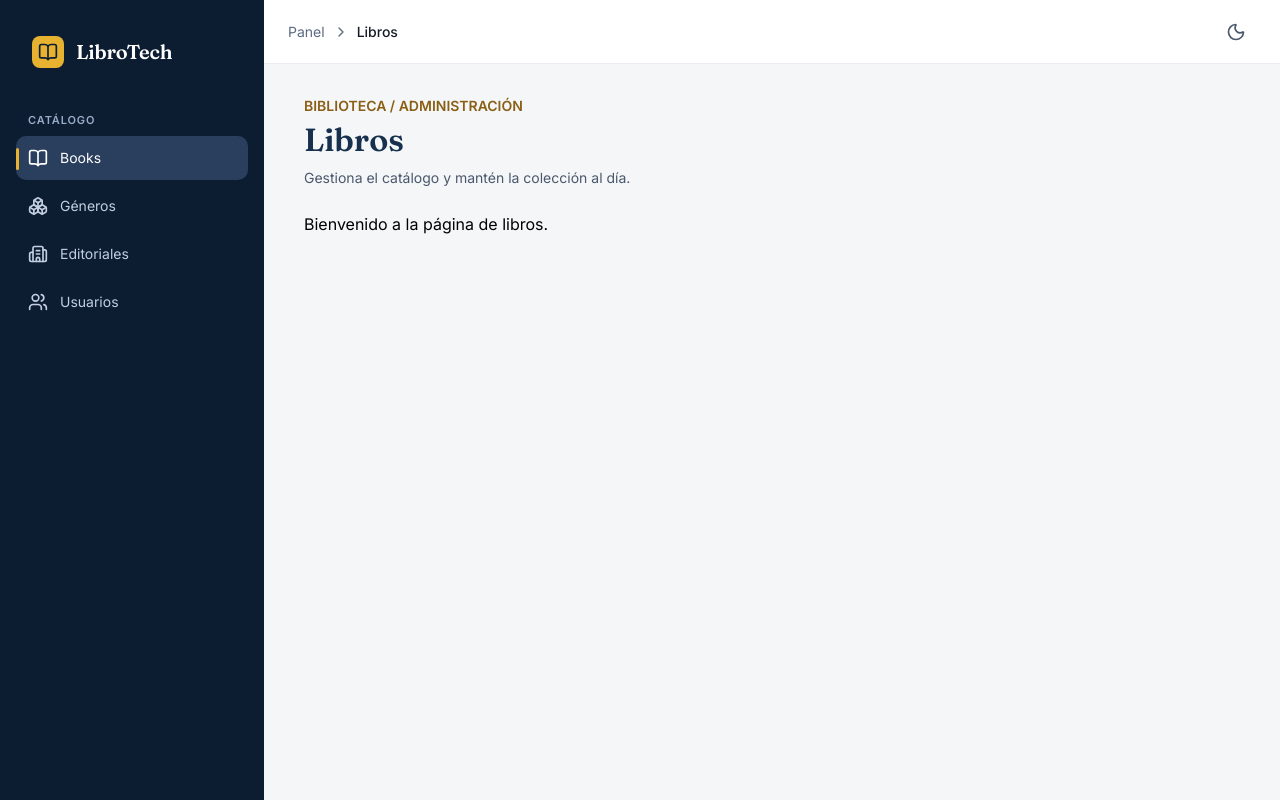
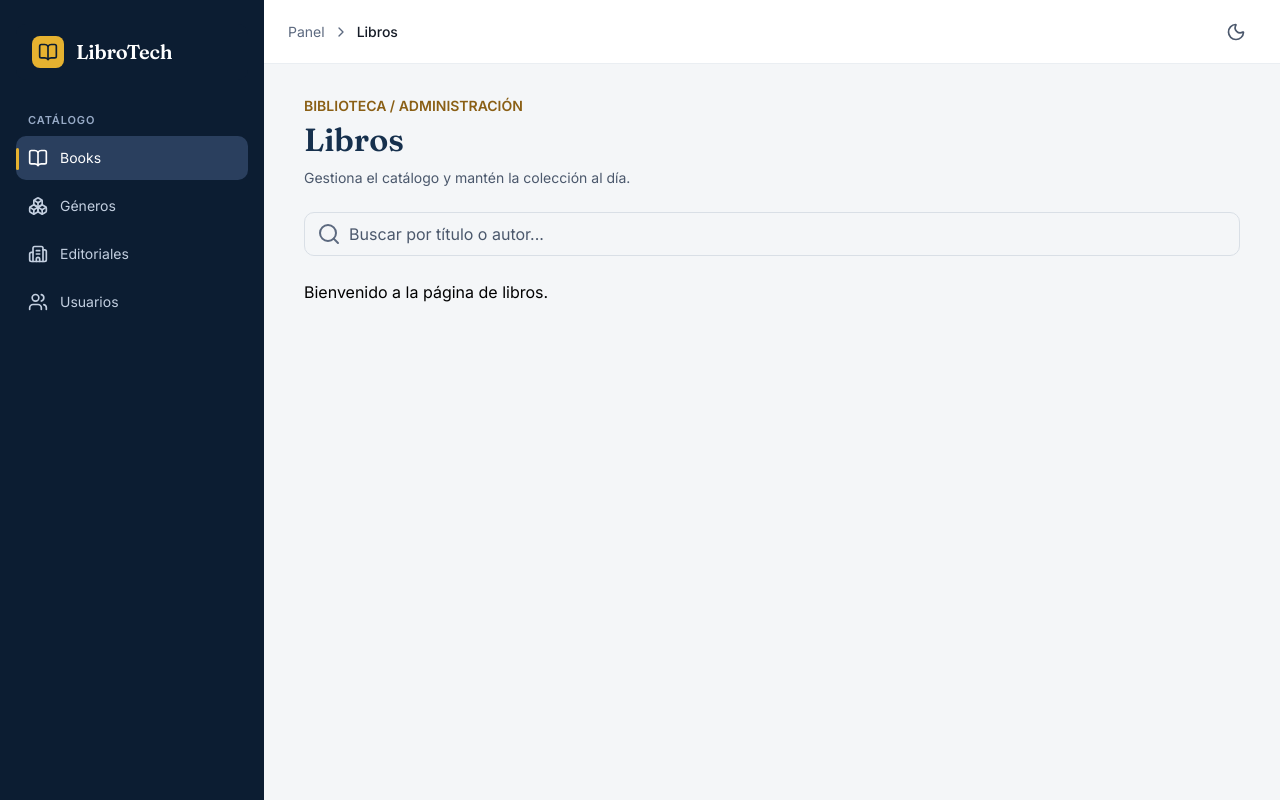
Before and after one commit to JuanEstebanHG12/LibroTech, a React (Vite) app in the folder frontend/: page / in a window 1280 px wide. Built offline with nearby package versions, Linux system fonts and the light colour scheme.

Commit message:
feat(frontend): integrate FilterBar and SearchInput in Books page

```diff
--- a/frontend/src/components/shared/PageHeader.jsx
+++ b/frontend/src/components/shared/PageHeader.jsx
@@ -1,6 +1,6 @@
 function PageHeader({ title, description }) {
     return (
-        <header className="mb-6">
+        <header className="">
             <p className="text-sm uppercase font-semibold text-accent">Biblioteca / Administración</p>
             <h1 className="text-[32px] font-display text-heading">{title}</h1>
             {description && <p className="mt-1 text-sm text-ink-soft">{description}</p>}
--- a/frontend/src/pages/Books.jsx
+++ b/frontend/src/pages/Books.jsx
@@ -1,10 +1,30 @@
+import { useState } from 'react'
+
+import FilterBar from '../components/shared/FilterBard'
 import PageHeader from '../components/shared/PageHeader'
-import SideBar from '../components/shared/SideBar'
+import SearchInput from '../components/ui/SearchInput'
+
+
+const MOCK_BOOKS = [
+  { id: 1, title: 'Cien años de soledad', author: 'Gabriel García Márquez' },
+  { id: 2, title: '1984', author: 'George Orwell' },
+  { id: 3, title: 'El amor en los tiempos del cólera', author: 'Gabriel García Márquez' },
+]
 
 function Books() {
+
+  const [filters, setFilters] = useState({
+    search: '',
+    category: '',
+    genre: '',
+  });
+
   return (
-    <div className="">
+    <div className="flex flex-col gap-6">
       <PageHeader title="Libros" description="Gestiona el catálogo y mantén la colección al día." />
+      <FilterBar>
+        <SearchInput value="" onChange={(e) => e.target.value} placeholder="Buscar por título o autor..." />
+      </FilterBar>
       <p>Bienvenido a la página de libros.</p>
     </div>
   )
```
